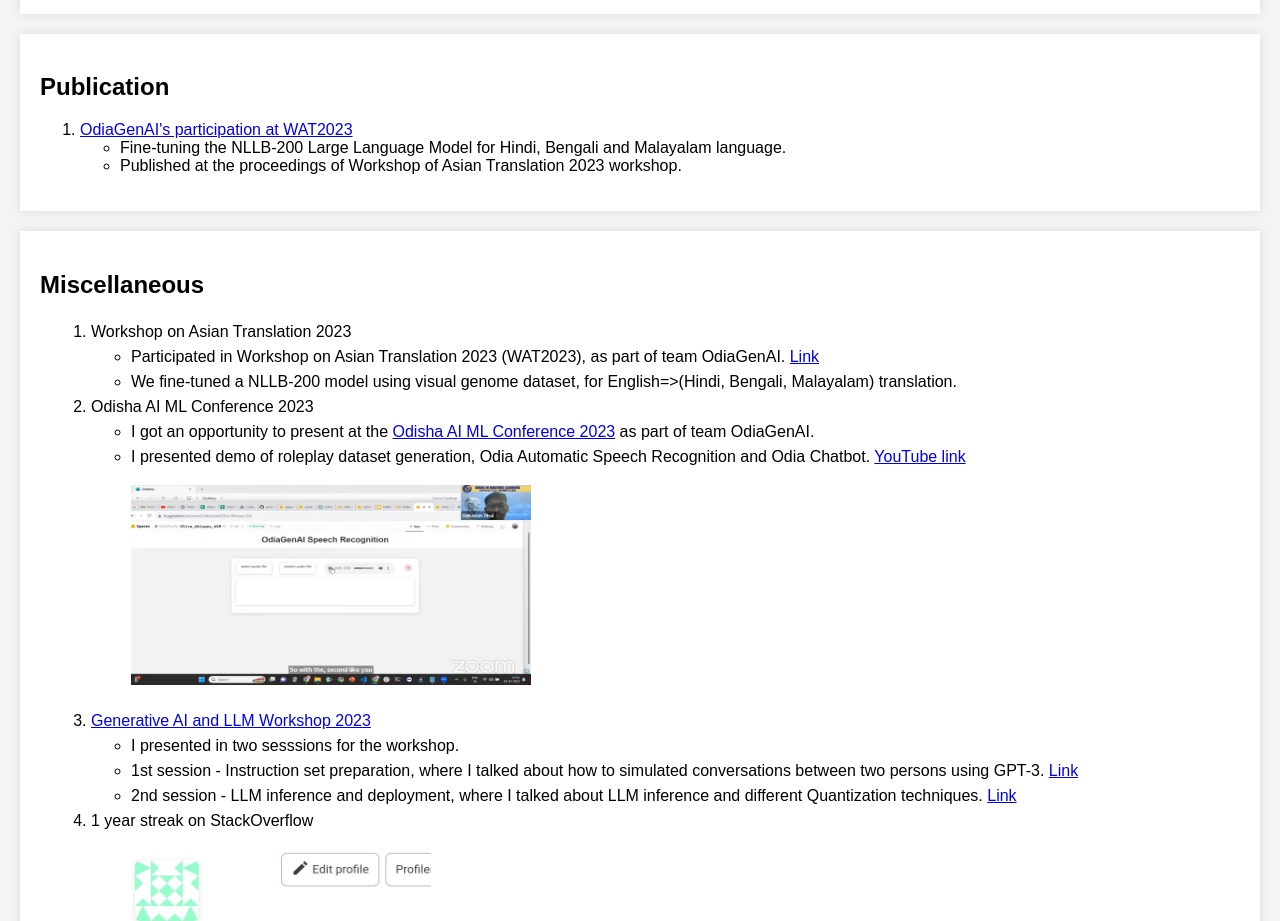
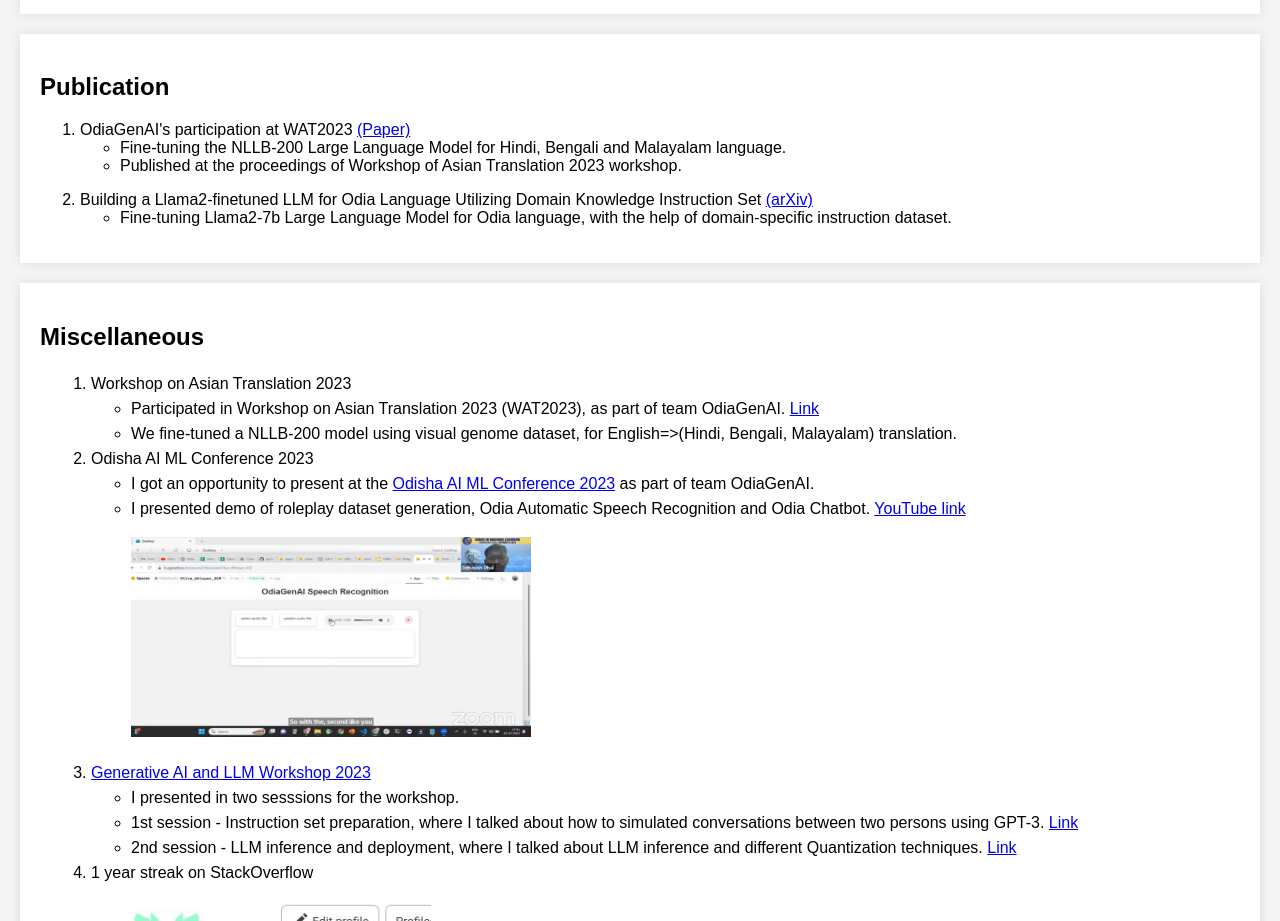
Before and after one commit to DebasishDhal/ImDebasish.github.io, a plain HTML site: page index.html in a window 1280 px wide. Shown: the part 1100-2021 px from the top of the page. Drawn offline with Linux system fonts and the light colour scheme.

Commit message:
Add llama-2 odia paper

```diff
--- a/index.html
+++ b/index.html
@@ -129,12 +129,17 @@
 <div class="container" id="publication">
     <h2>Publication</h2>
     <ol>
-        <li><a href="https://aclanthology.org/2023.wat-1.4/">OdiaGenAI's participation at WAT2023</a>
+        <li>OdiaGenAI's participation at WAT2023 <a href="https://aclanthology.org/2023.wat-1.4/">(Paper)</a></li>
 		<ul>
 			<li>Fine-tuning the NLLB-200 Large Language Model for Hindi, Bengali and Malayalam language.
 			<li>Published at the proceedings of Workshop of Asian Translation 2023 workshop.
 		</ul>
-
+		<p></p>
+		<li>Building a Llama2-finetuned LLM for Odia Language Utilizing Domain Knowledge Instruction Set <a href="https://arxiv.org/abs/2312.12624">(arXiv)</a></li>
+		<ul>
+			<li>Fine-tuning Llama2-7b Large Language Model for Odia language, with the help of domain-specific instruction dataset.</li>
+			<!-- <li>Releasing a </li> -->
+		</ul>
     </ol>
 </div>
 
```
